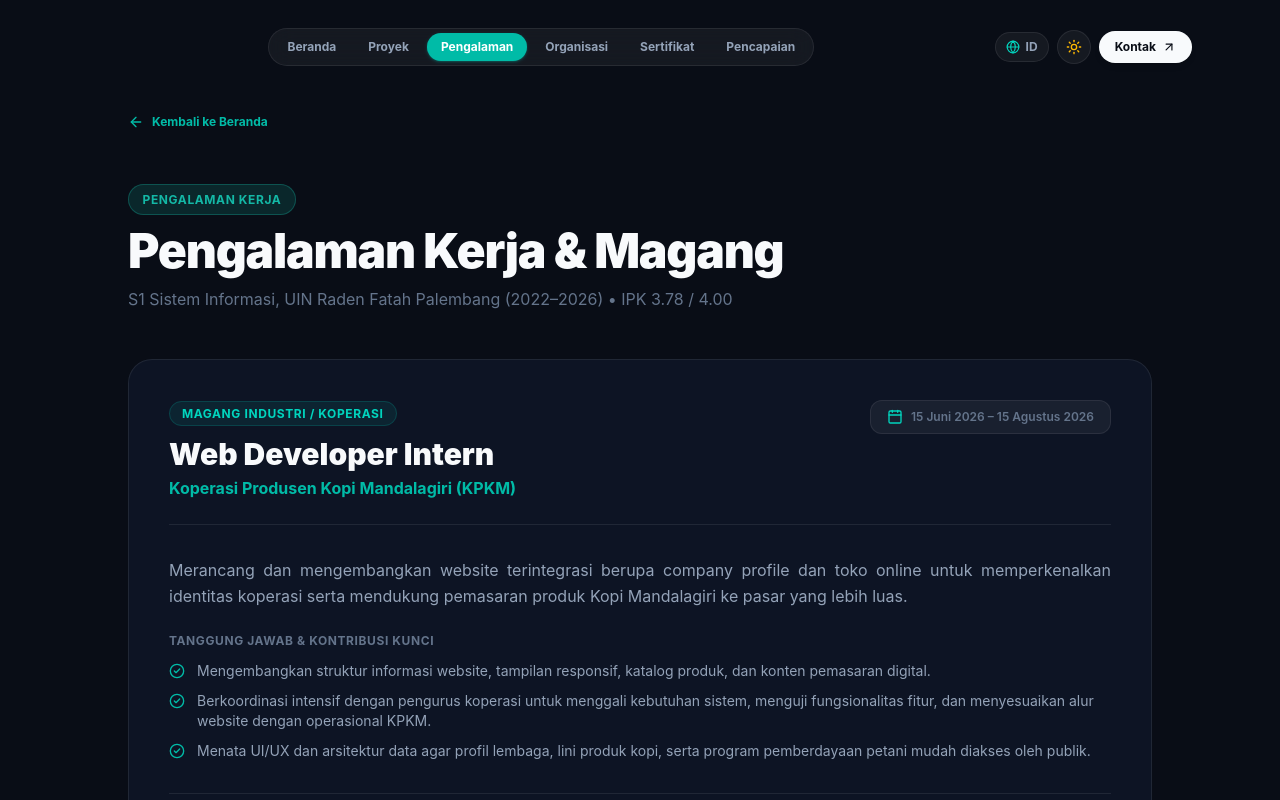
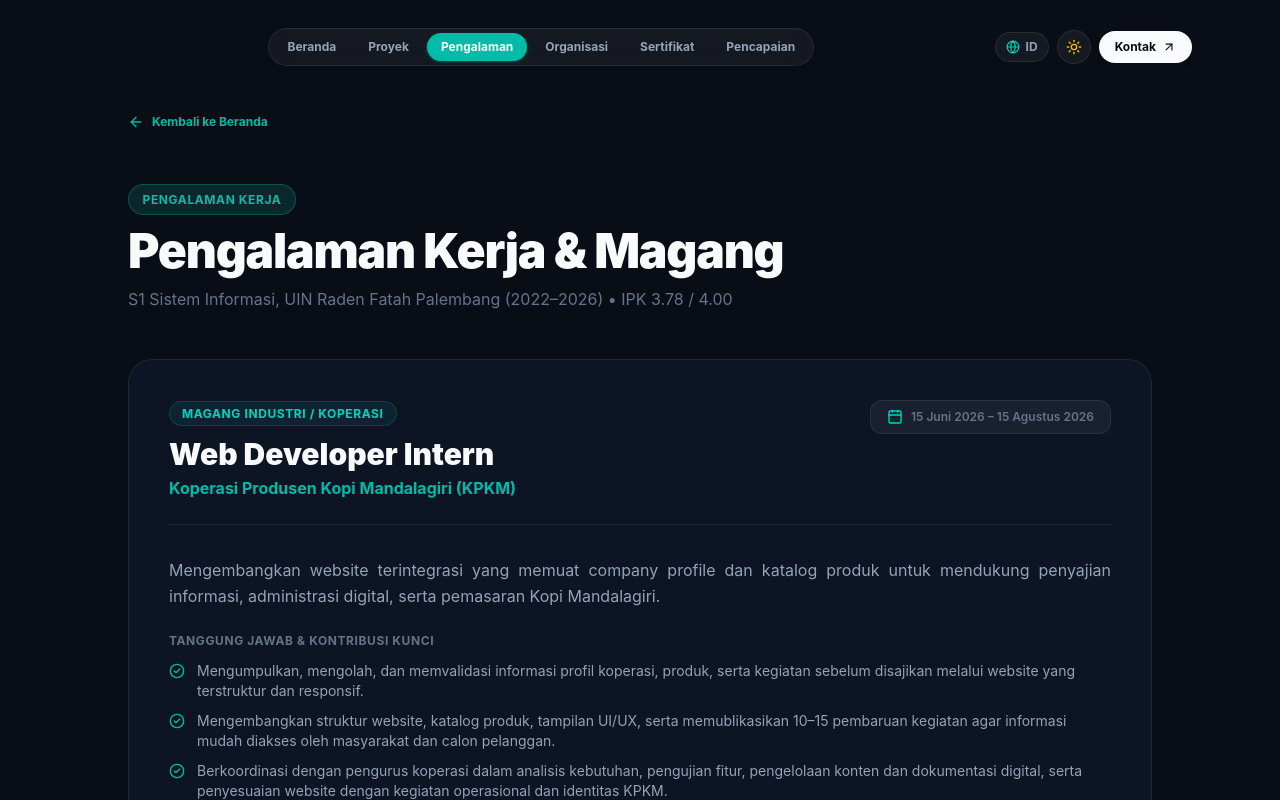
Before and after one commit to mhmmadarifin27/portoade22, a Next.js app: page /experience in a window 1280 px wide. Shown: the top 800 px of the page. Built offline with nearby package versions, Linux system fonts and the light colour scheme.

Commit message:
update: perbarui teks magang KPKM Mandalagiri dan ringkas header Tentang Saya tanpa badge

```diff
--- a/src/components/home/AboutSection.tsx
+++ b/src/components/home/AboutSection.tsx
@@ -28,10 +28,7 @@ export const AboutSection = () => {
     <section id="tentang" className="py-20 px-4 sm:px-6 relative">
       <div className="max-w-6xl mx-auto space-y-16">
         {/* Section Header */}
-        <div className="space-y-3">
-          <div className="tag-badge">
-            {t.about.tag}
-          </div>
+        <div className="space-y-2">
           <h2 className="text-3xl sm:text-4xl md:text-5xl font-black tracking-tight text-[var(--text-primary)]">
             {t.about.title}
           </h2>
--- a/src/data/portfolioData.ts
+++ b/src/data/portfolioData.ts
@@ -519,19 +519,19 @@ export const portfolioData: PortfolioData = {
         en: 'Industry / Cooperative Internship',
       },
       detail: {
-        id: 'Merancang dan mengembangkan website terintegrasi berupa company profile dan toko online untuk memperkenalkan identitas koperasi serta mendukung pemasaran produk Kopi Mandalagiri ke pasar yang lebih luas.',
-        en: 'Designed and engineered an integrated web platform combining corporate branding and an online store to boost market awareness and product distribution for Kopi Mandalagiri.',
+        id: 'Mengembangkan website terintegrasi yang memuat company profile dan katalog produk untuk mendukung penyajian informasi, administrasi digital, serta pemasaran Kopi Mandalagiri.',
+        en: 'Developed an integrated website featuring a company profile and product catalog to support information presentation, digital administration, and marketing for Kopi Mandalagiri.',
       },
       highlights: {
         id: [
-          'Mengembangkan struktur informasi website, tampilan responsif, katalog produk, dan konten pemasaran digital.',
-          'Berkoordinasi intensif dengan pengurus koperasi untuk menggali kebutuhan sistem, menguji fungsionalitas fitur, dan menyesuaikan alur website dengan operasional KPKM.',
-          'Menata UI/UX dan arsitektur data agar profil lembaga, lini produk kopi, serta program pemberdayaan petani mudah diakses oleh publik.',
+          'Mengumpulkan, mengolah, dan memvalidasi informasi profil koperasi, produk, serta kegiatan sebelum disajikan melalui website yang terstruktur dan responsif.',
+          'Mengembangkan struktur website, katalog produk, tampilan UI/UX, serta memublikasikan 10–15 pembaruan kegiatan agar informasi mudah diakses oleh masyarakat dan calon pelanggan.',
+          'Berkoordinasi dengan pengurus koperasi dalam analisis kebutuhan, pengujian fitur, pengelolaan konten dan dokumentasi digital, serta penyesuaian website dengan kegiatan operasional dan identitas KPKM.',
         ],
         en: [
-          'Engineered information architecture, responsive user interface, digital product catalogs, and marketing landing pages.',
-          'Collaborated closely with cooperative stakeholders to gather requirements, perform user testing, and align digital workflows with daily operations.',
-          'Crafted modern UI/UX to ensure seamless public discovery of farmer community initiatives and specialty coffee collections.',
+          'Collected, processed, and validated cooperative profile information, products, and activities prior to structured and responsive digital presentation.',
+          'Developed website structure, product catalog, UI/UX interfaces, and published 10–15 activity updates for seamless public and prospective customer access.',
+          'Coordinated with cooperative management in requirements analysis, feature testing, digital content & documentation management, and aligning the website with KPKM operations.',
         ],
       },
       photos: [
--- a/src/data/translations.ts
+++ b/src/data/translations.ts
@@ -34,8 +34,8 @@ export const translations = {
     },
     about: {
       tag: 'TENTANG SAYA',
-      title: 'Berproses lewat teknologi, data, dan kepemimpinan.',
-      subtitle: 'Lulusan S1 Sistem Informasi dengan dedikasi tinggi pada efisiensi operasional dan pengembangan solusi digital.',
+      title: 'Tentang Saya',
+      subtitle: 'Dedikasi pada efisiensi data, analisis sistem, dan ketertiban administrasi.',
       interestsTitle: 'Bidang Minat Utama',
       educationTitle: 'Pendidikan',
       educationDesc: 'S1 Sistem Informasi — UIN Raden Fatah Palembang (2022–2026)',
@@ -185,8 +185,8 @@ export const translations = {
     },
     about: {
       tag: 'ABOUT ME',
-      title: 'Empowered by technology, driven by data & leadership.',
-      subtitle: 'Information Systems graduate dedicated to operational excellence, user-centric software, and digital transformation.',
+      title: 'About Me',
+      subtitle: 'Dedicated to structured data management, system analysis, and administrative efficiency.',
       interestsTitle: 'Core Areas of Interest',
       educationTitle: 'Education',
       educationDesc: 'B.S. in Information Systems — UIN Raden Fatah Palembang (2022–2026)',
```
